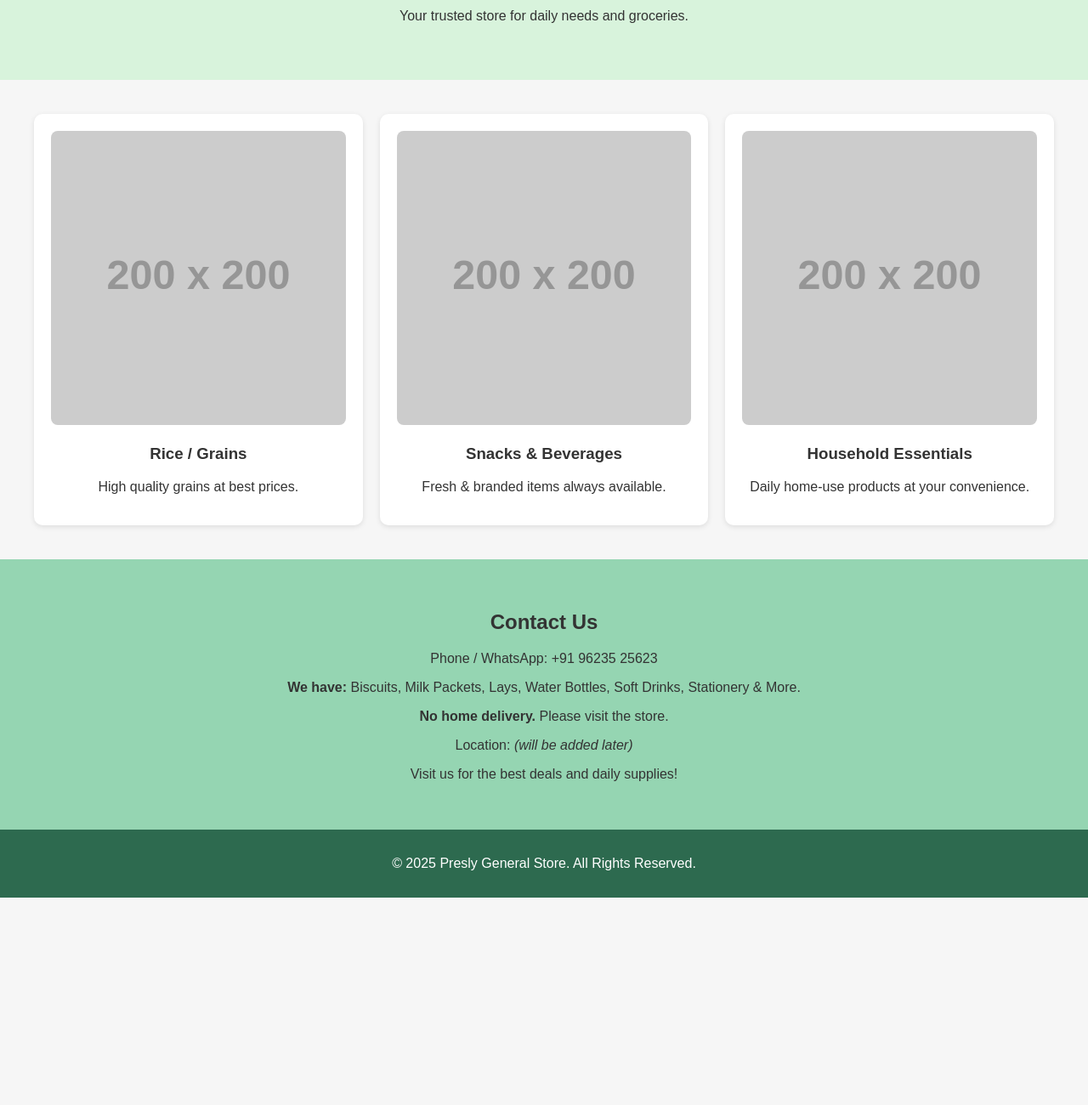
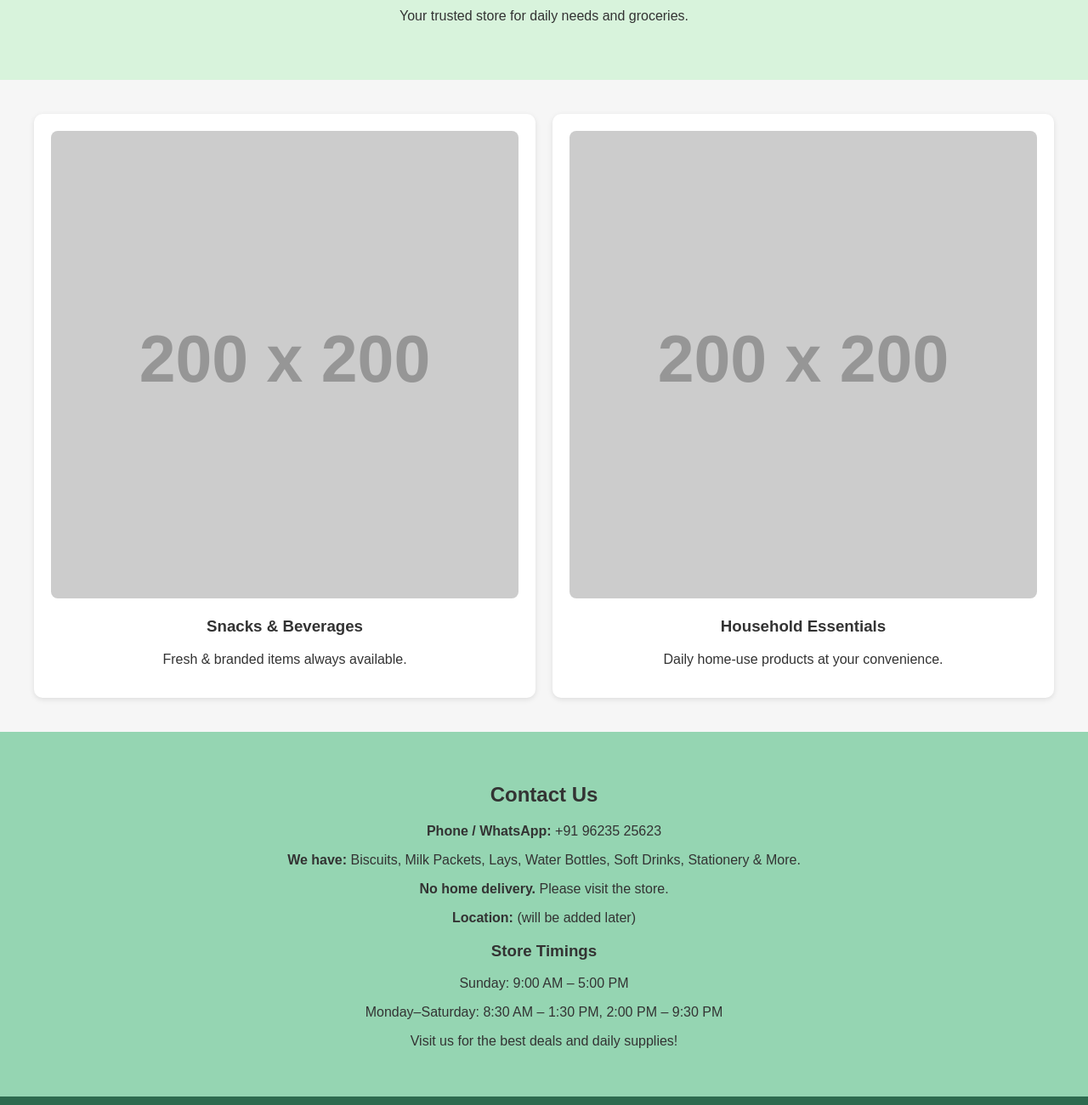
Before and after one commit to presly-general-store/presly-general-store, a plain HTML site: page index.html in a window 1280 px wide. Shown: the part 300-1600 px from the top of the page at 85% size. Before the commit the page ends 1356 px from the top, so only its background shows below. Drawn offline with Linux system fonts and the light colour scheme; placeholder pictures from the web are drawn by us.

Commit message:
Add files via upload

```diff
--- a/index.html
+++ b/index.html
@@ -83,11 +83,7 @@
 </section>
 
 <section class="products" id="products">
-    <div class="product-card">
-        <img src="https://via.placeholder.com/200" alt="Product 1">
-        <h3>Rice / Grains</h3>
-        <p>High quality grains at best prices.</p>
-    </div>
+
 
     <div class="product-card">
         <img src="https://via.placeholder.com/200" alt="Product 2">
@@ -104,10 +100,17 @@
 
 <section class="contact" id="contact">
     <h2>Contact Us</h2>
-    <p>Phone / WhatsApp: +91 96235 25623</p>
+    <p><strong>Phone / WhatsApp:</strong> +91 96235 25623</p>
+
     <p><strong>We have:</strong> Biscuits, Milk Packets, Lays, Water Bottles, Soft Drinks, Stationery & More.</p>
+
     <p><strong>No home delivery.</strong> Please visit the store.</p>
-    <p>Location: <em>(will be added later)</em></p>
+    <p><strong>Location:</strong> (will be added later)</p>
+
+    <h3>Store Timings</h3>
+    <p>Sunday: 9:00 AM – 5:00 PM</p>
+    <p>Monday–Saturday: 8:30 AM – 1:30 PM, 2:00 PM – 9:30 PM</p>
+
     <p>Visit us for the best deals and daily supplies!</p>
 </section>
 
```
